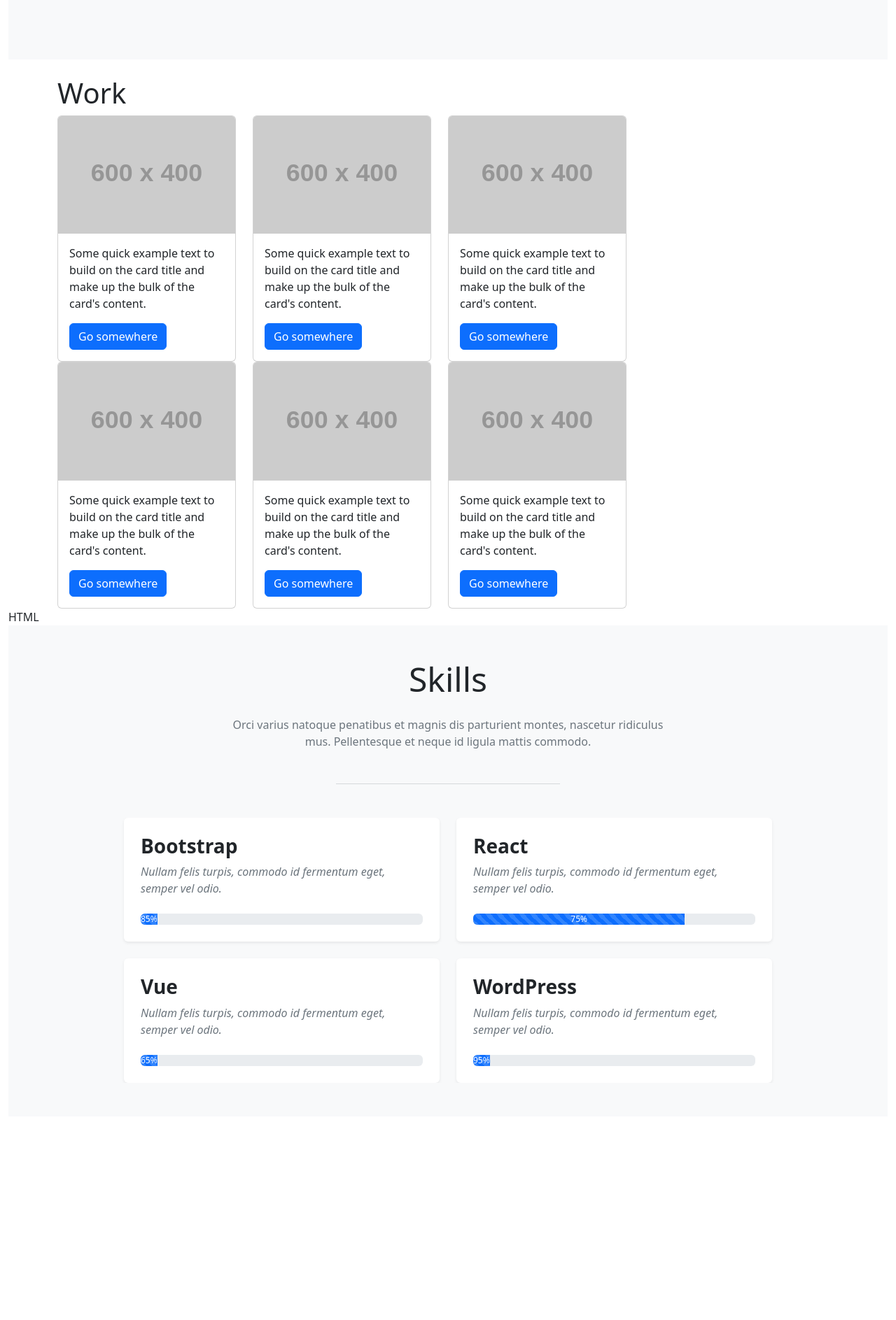
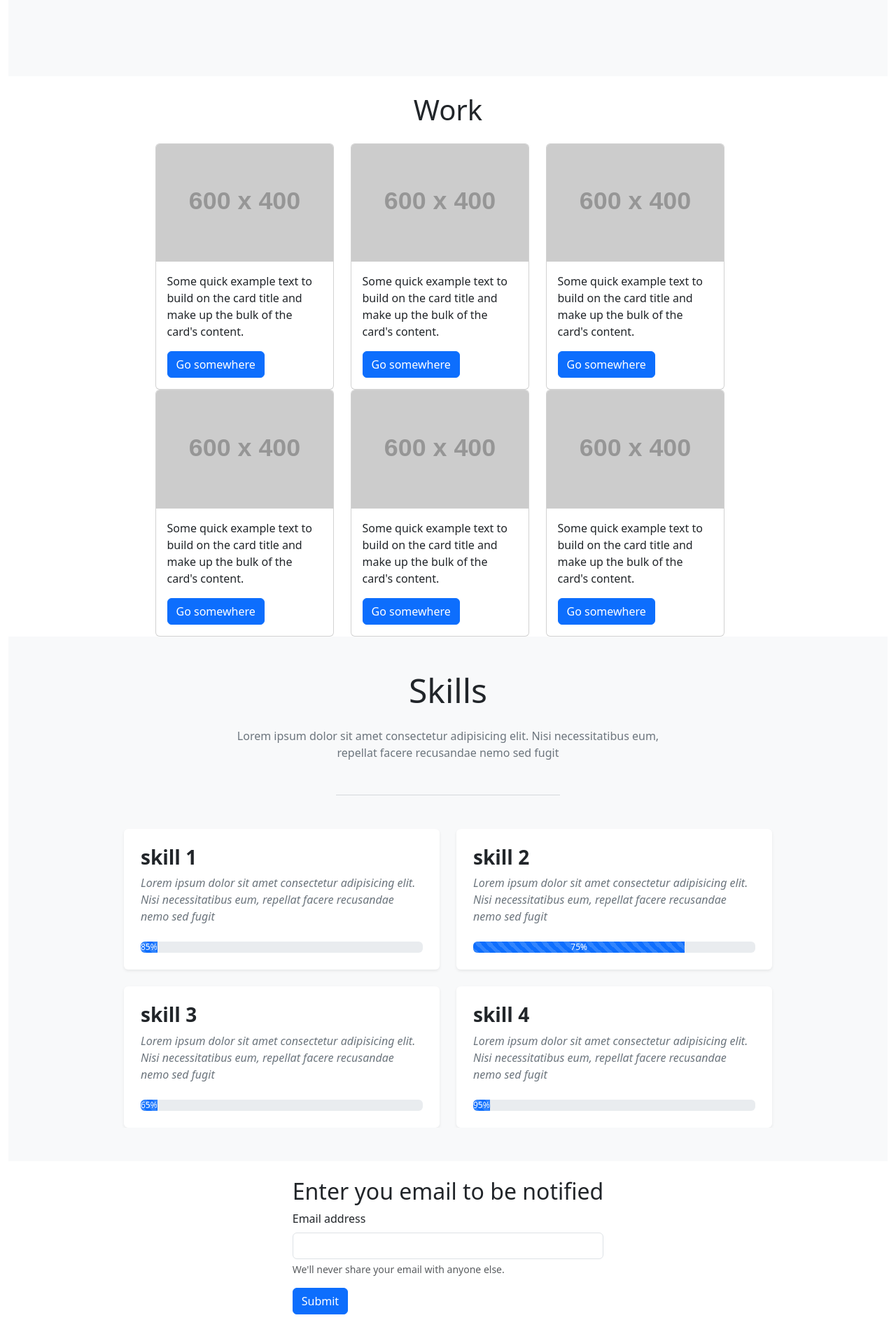
Before and after one commit to AzzaAbdelrahman/Bootstrap-portfolio, a plain HTML site: page index.htm in a window 1280 px wide. Shown: the part 353-2240 px from the top of the page at 70% size. Before the commit the page ends 1949 px from the top, so only its background shows below. Drawn offline with nearby package versions, Linux system fonts and the light colour scheme; placeholder pictures from the web are drawn by us.

Commit message:
one input form

```diff
--- a/index.htm
+++ b/index.htm
@@ -15,7 +15,7 @@
 <body>
   <div class="container-fluid">
     <div class="row">
-      <nav class="navbar navbar-expand" style="background-color: grey;">
+      <nav class="navbar navbar-expand" style="background-color: blue; padding-block: 20px;">
         <div class="container-fluid">
           <a class="navbar-brand" href="#">Welcome</a>
           <button class="navbar-toggler" type="button" data-bs-toggle="collapse" data-bs-target="#navbarNav"
@@ -26,6 +26,9 @@
             <ul class="navbar-nav ms-auto mb-2 mb-lg-0">
               <li class="nav-item">
                 <a class="nav-link active" aria-current="page" href="#Work">Work</a>
+              </li>
+              <li class="nav-item">
+                <a class="nav-link" href="#skills">Skills</a>
               </li>
               <li class="nav-item">
                 <a class="nav-link" href="#">About</a>
@@ -60,9 +63,14 @@
     <div>
       <div class="container">
         <div class="row">
-          <h1> Work</h1>
-          <div class="row">
-            <div class="cardContainer col-lg-3 col-md-3 col-sm-12" id="Work">
+          <h1 class="work-section-title" id="Work"> Work</h1>
+          </br>
+          </br>
+          </br>
+
+
+          <div class="row" style="justify-content: center;">
+            <div class="cardContainer col-lg-3 col-md-3 col-sm-12">
               <div class="card">
                 <img src="https://placehold.co/600x400" class="card-img-top" alt="...">
                 <div class="card-body">
@@ -100,9 +108,9 @@
                 </div>
               </div>
             </div>
-          </div><!-- Close row -->
+          </div>
 
-          <div class="row">
+          <div class="row" style="justify-content: center;">
             <div class="cardContainer col-lg-3 col-md-3 col-sm-12">
               <div class="card">
                 <img src="https://placehold.co/600x400" class="card-img-top" alt="...">
@@ -150,14 +158,13 @@
 
 
       <div>
-
-    HTML<!-- Skill 1 - HCF Bootstrap 5 Component -->
         <section class="bg-light py-5 py-xl-6">
           <div class="container mb-5 mb-md-6">
             <div class="row justify-content-md-center">
               <div class="col-12 col-md-10 col-lg-8 col-xl-7 col-xxl-6 text-center">
-            <h2 class="mb-4 display-5">Skills</h2>
-            <p class="text-secondary mb-4 mb-md-5">Orci varius natoque penatibus et magnis dis parturient montes, nascetur ridiculus mus. Pellentesque et neque id ligula mattis commodo.</p>
+                <h2 class="mb-4 display-5" id="skills">Skills</h2>
+                <p class="text-secondary mb-4 mb-md-5"> Lorem ipsum dolor sit amet consectetur adipisicing elit.
+                  Nisi necessitatibus eum, repellat facere recusandae nemo sed fugit </p>
                 <hr class="w-50 mx-auto mb-0 text-secondary">
               </div>
             </div>
@@ -166,37 +173,45 @@
             <div class="row justify-content-xl-center gy-3 gy-sm-4">
               <div class="col-12 col-sm-6 col-xl-5">
                 <div class="bg-white rounded shadow-sm p-3 p-md-4 p-xxl-5">
-              <h3 class="fw-bold mb-2">Bootstrap</h3>
-              <p class="text-secondary fst-italic mb-4">Nullam felis turpis, commodo id fermentum eget, semper vel odio.</p>
+                  <h3 class="fw-bold mb-2">skill 1</h3>
+                  <p class="text-secondary fst-italic mb-4">Lorem ipsum dolor sit amet consectetur adipisicing elit.
+                    Nisi necessitatibus eum, repellat facere recusandae nemo sed fugit</p>
                   <div class="progress">
-                <div class="progress-bar w-85 progress-bar-striped progress-bar-animated" role="progressbar" aria-label="Bootstrap" aria-valuenow="85" aria-valuemin="0" aria-valuemax="100">85%</div>
+                    <div class="progress-bar w-85 progress-bar-striped progress-bar-animated" role="progressbar"
+                      aria-label="Bootstrap" aria-valuenow="85" aria-valuemin="0" aria-valuemax="100">85%</div>
                   </div>
                 </div>
               </div>
               <div class="col-12 col-sm-6 col-xl-5">
                 <div class="bg-white rounded shadow-sm p-3 p-md-4 p-xxl-5">
-              <h3 class="fw-bold mb-2">React</h3>
-              <p class="text-secondary fst-italic mb-4">Nullam felis turpis, commodo id fermentum eget, semper vel odio.</p>
+                  <h3 class="fw-bold mb-2">skill 2</h3>
+                  <p class="text-secondary fst-italic mb-4">Lorem ipsum dolor sit amet consectetur adipisicing elit.
+                    Nisi necessitatibus eum, repellat facere recusandae nemo sed fugit</p>
                   <div class="progress">
-                <div class="progress-bar w-75 progress-bar-striped progress-bar-animated" role="progressbar" aria-label="React" aria-valuenow="75" aria-valuemin="0" aria-valuemax="100">75%</div>
+                    <div class="progress-bar w-75 progress-bar-striped progress-bar-animated" role="progressbar"
+                      aria-label="React" aria-valuenow="75" aria-valuemin="0" aria-valuemax="100">75%</div>
                   </div>
                 </div>
               </div>
               <div class="col-12 col-sm-6 col-xl-5">
                 <div class="bg-white rounded shadow-sm p-3 p-md-4 p-xxl-5">
-              <h3 class="fw-bold mb-2">Vue</h3>
-              <p class="text-secondary fst-italic mb-4">Nullam felis turpis, commodo id fermentum eget, semper vel odio.</p>
+                  <h3 class="fw-bold mb-2">skill 3</h3>
+                  <p class="text-secondary fst-italic mb-4">Lorem ipsum dolor sit amet consectetur adipisicing elit.
+                    Nisi necessitatibus eum, repellat facere recusandae nemo sed fugit</p>
                   <div class="progress">
-                <div class="progress-bar w-65 progress-bar-striped progress-bar-animated" role="progressbar" aria-label="Vue" aria-valuenow="65" aria-valuemin="0" aria-valuemax="100">65%</div>
+                    <div class="progress-bar w-65 progress-bar-striped progress-bar-animated" role="progressbar"
+                      aria-label="Vue" aria-valuenow="65" aria-valuemin="0" aria-valuemax="100">65%</div>
                   </div>
                 </div>
               </div>
               <div class="col-12 col-sm-6 col-xl-5">
                 <div class="bg-white rounded shadow-sm p-3 p-md-4 p-xxl-5">
-              <h3 class="fw-bold mb-2">WordPress</h3>
-              <p class="text-secondary fst-italic mb-4">Nullam felis turpis, commodo id fermentum eget, semper vel odio.</p>
+                  <h3 class="fw-bold mb-2">skill 4</h3>
+                  <p class="text-secondary fst-italic mb-4">Lorem ipsum dolor sit amet consectetur adipisicing elit.
+                    Nisi necessitatibus eum, repellat facere recusandae nemo sed fugit</p>
                   <div class="progress">
-                <div class="progress-bar w-95 progress-bar-striped progress-bar-animated" role="progressbar" aria-label="WordPress" aria-valuenow="95" aria-valuemin="0" aria-valuemax="100">95%</div>
+                    <div class="progress-bar w-95 progress-bar-striped progress-bar-animated" role="progressbar"
+                      aria-label="WordPress" aria-valuenow="95" aria-valuemin="0" aria-valuemax="100">95%</div>
                   </div>
                 </div>
               </div>
@@ -204,13 +219,52 @@
           </div>
         </section>
 
+      </div>
+
+
+      </br>
+
+
+      <div class="one-input-form">
+
+        <form>
+          <div class="mb-3">
+            <h2> Enter you email to be notified</h2>
+            <label for="exampleInputEmail1" class="form-label">Email address</label>
+            <input type="email" class="form-control" id="exampleInputEmail1" aria-describedby="emailHelp">
+            <div id="emailHelp" class="form-text">We'll never share your email with anyone else.</div>
+          </div>
+
+          <button type="submit" class="btn btn-primary">Submit</button>
+        </form>
+
+
+      </div>
+
+
+      </br>
+
+
+
+      </br>
 
 
 
 
 
 
-      </div>
+
+      </br>
+
+
+
+
+
+
+
+
+
+
 
 
 
--- a/style.css
+++ b/style.css
@@ -0,0 +1,22 @@
+
+
+
+
+
+
+.work-section-title{
+    display: flex;
+    justify-content: center;
+    text-underline-position: below;
+
+
+
+
+}
+
+
+
+.one-input-form{
+    display: flex;
+    justify-content: center;
+}
```
Lines whose indentation alone changed are shown as unchanged.
